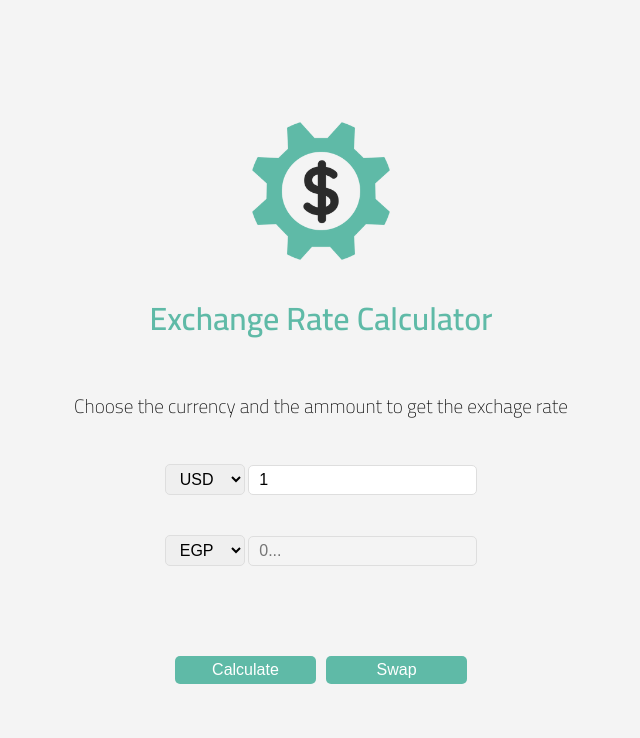
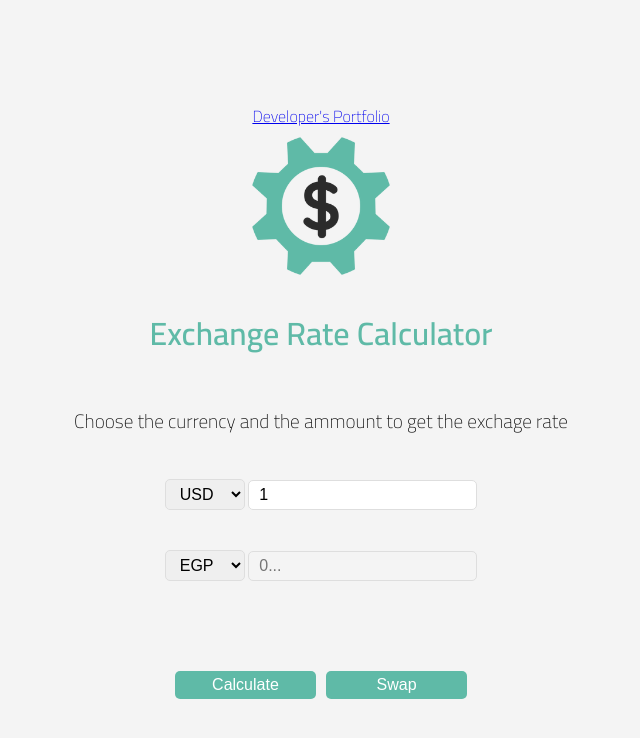
Before and after one commit to M-Faried/exchange-rate-calculator, a website: page dist/index.html in a window 1280 px wide. Shown: the whole page, without its empty margins (319-959 px from the left). Drawn offline with Linux system fonts and the light colour scheme.

Commit message:
Added link to my portfolio

```diff
--- a/dist/index.html
+++ b/dist/index.html
@@ -9,6 +9,7 @@
 </head>
 
 <body>
+    <a href="https://m-faried.github.io/m-faried-portfolio/" target="_blank">Developer's Portfolio</a>
     <img src="./img/money.png" alt="logo" class="money-image">
     <h1>Exchange Rate Calculator</h1>
     <p>Choose the currency and the ammount to get the exchage rate</p>
```
